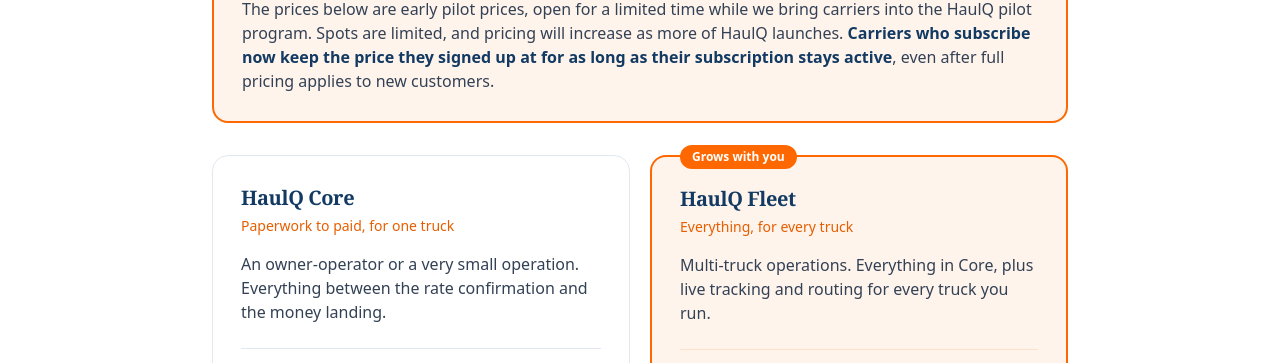
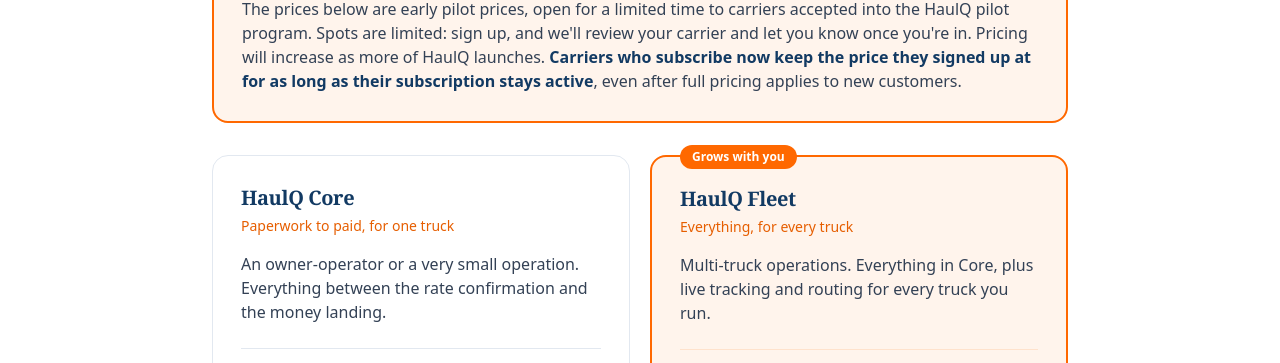
Before and after one commit to haulq-dev/haulq-site, an Astro site: page /pricing in a window 1280 px wide. Shown: the part 574-937 px from the top of the page. Built offline with nearby package versions, Linux system fonts and the light colour scheme; Astro itself is replaced by a stand-in of ours.

Commit message:
Pricing: pilot pricing is for accepted carriers
Sign-up now goes through a review before a carrier can subscribe.

Co-Authored-By: Claude Opus 5.5 <noreply@anthropic.com>

```diff
--- a/src/pages/pricing.astro
+++ b/src/pages/pricing.astro
@@ -35,9 +35,9 @@ const comingSoon = PRODUCTS.filter((p) => p.plan === null);
       <p class="text-xs font-semibold uppercase tracking-wide text-brand-600">Pilot pricing · limited time</p>
       <h2 class="display mt-2 text-xl font-semibold text-ink">Lock in today's price before it goes up</h2>
       <p class="mt-3 text-slate">
-        The prices below are early pilot prices, open for a limited time while we bring carriers
-        into the HaulQ pilot program. Spots are limited, and pricing will increase as more of HaulQ
-        launches. <strong class="font-semibold text-ink">Carriers who subscribe now keep the price
+        The prices below are early pilot prices, open for a limited time to carriers accepted into
+        the HaulQ pilot program. Spots are limited: sign up, and we'll review your carrier and let
+        you know once you're in. Pricing will increase as more of HaulQ launches. <strong class="font-semibold text-ink">Carriers who subscribe now keep the price
         they signed up at for as long as their subscription stays active</strong>, even after full
         pricing applies to new customers.
       </p>
```
